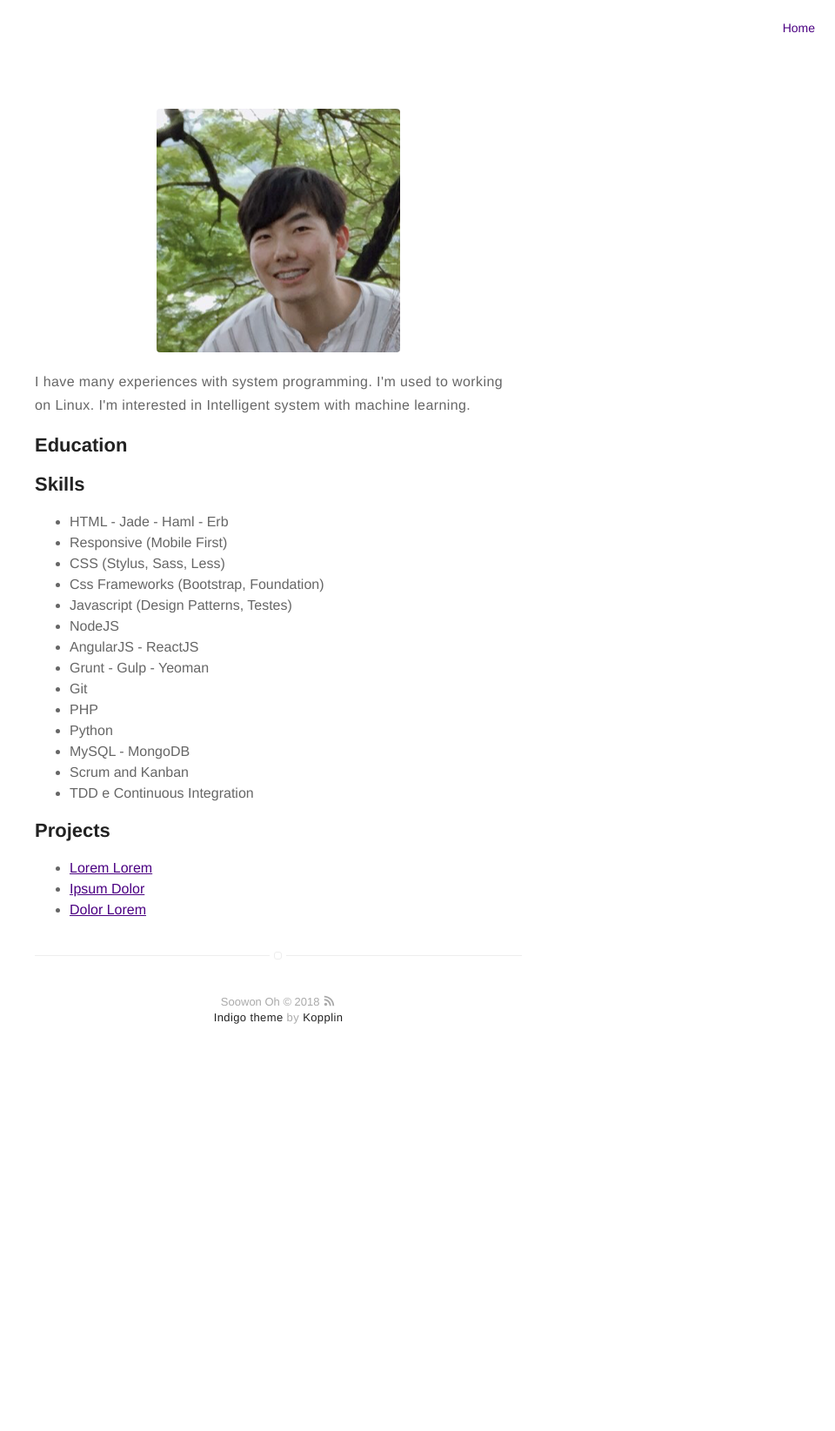
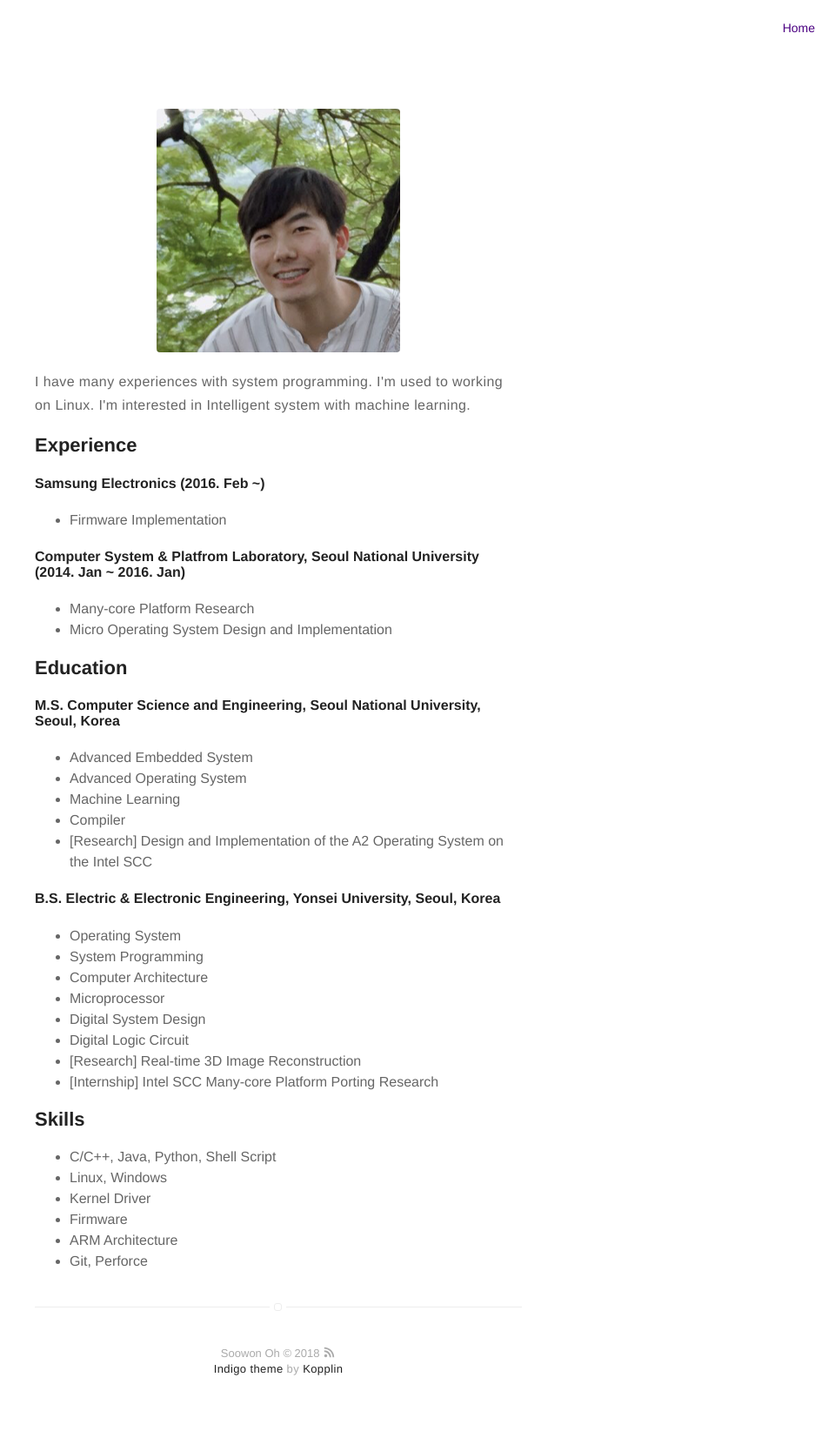
Before and after one commit to thwannbe/thwannbe.github.io, a Jekyll site: the page built from about.md, in a window 1280 px wide. Shown: the whole page at 87% size, without its empty margins (320-1280 px from the left). Built offline with Jekyll 4.4.1, drawn with Linux system fonts in a browser that asks for light colours; before the commit the page ends 1241 px from its top, so only the background shows below that.

Commit message:
update about

```diff
--- a/about.md
+++ b/about.md
@@ -6,31 +6,51 @@ layout: page
 
 <p>I have many experiences with system programming. I'm used to working on Linux. I'm interested in Intelligent system with machine learning.</p>
 
+<h2>Experience</h2>
+<h4>Samsung Electronics (2016. Feb ~)</h4>
+<ul>
+	<li>Firmware Implementation</li>
+</ul>
+<h4>Computer System & Platfrom Laboratory, Seoul National University (2014. Jan ~ 2016. Jan)</h4>
+<ul>
+	<li>Many-core Platform Research</li>
+	<li>Micro Operating System Design and Implementation</li>
+</ul>
 <h2>Education</h2>
+<h4>M.S. Computer Science and Engineering, Seoul National University, Seoul, Korea</h4>
+<ul>
+	<li>Advanced Embedded System</li>
+	<li>Advanced Operating System</li>
+	<li>Machine Learning</li>
+	<li>Compiler</li>
+	<li><b>[Research]</b> Design and Implementation of the A2 Operating System on the Intel SCC</li>
+</ul>
+<h4>B.S. Electric & Electronic Engineering, Yonsei University, Seoul, Korea</h4>
+<ul>
+	<li>Operating System</li>
+	<li>System Programming</li>
+	<li>Computer Architecture</li>
+	<li>Microprocessor</li>
+	<li>Digital System Design</li>
+	<li>Digital Logic Circuit</li>
+	<li><b>[Research]</b> Real-time 3D Image Reconstruction</li>
+	<li><b>[Internship]</b> Intel SCC Many-core Platform Porting Research</li>
+</ul>
 
 <h2>Skills</h2>
 
 <ul class="skill-list">
-	<li>HTML - Jade - Haml - Erb</li>
-	<li>Responsive (Mobile First)</li>
-	<li>CSS (Stylus, Sass, Less)</li>
-	<li>Css Frameworks (Bootstrap, Foundation)</li>
-	<li>Javascript (Design Patterns, Testes)</li>
-	<li>NodeJS</li>
-	<li>AngularJS - ReactJS</li>
-	<li>Grunt - Gulp - Yeoman</li>
-	<li>Git</li>
-	<li>PHP</li>
-	<li>Python</li>
-	<li>MySQL - MongoDB</li>
-	<li>Scrum and Kanban</li>
-	<li>TDD e Continuous Integration</li>
+	<li>C/C++, Java, Python, Shell Script</li>
+	<li>Linux, Windows</li>
+	<li>Kernel Driver</li>
+	<li>Firmware</li>
+	<li>ARM Architecture</li>
+	<li>Git, Perforce</li>
 </ul>
-
+<!--
 <h2>Projects</h2>
-
 <ul>
 	<li><a href="https://github.com/">Lorem Lorem</a></li>
 	<li><a href="https://github.com/">Ipsum Dolor</a></li>
 	<li><a href="https://github.com/">Dolor Lorem</a></li>
-</ul>
+</ul>-->
```
